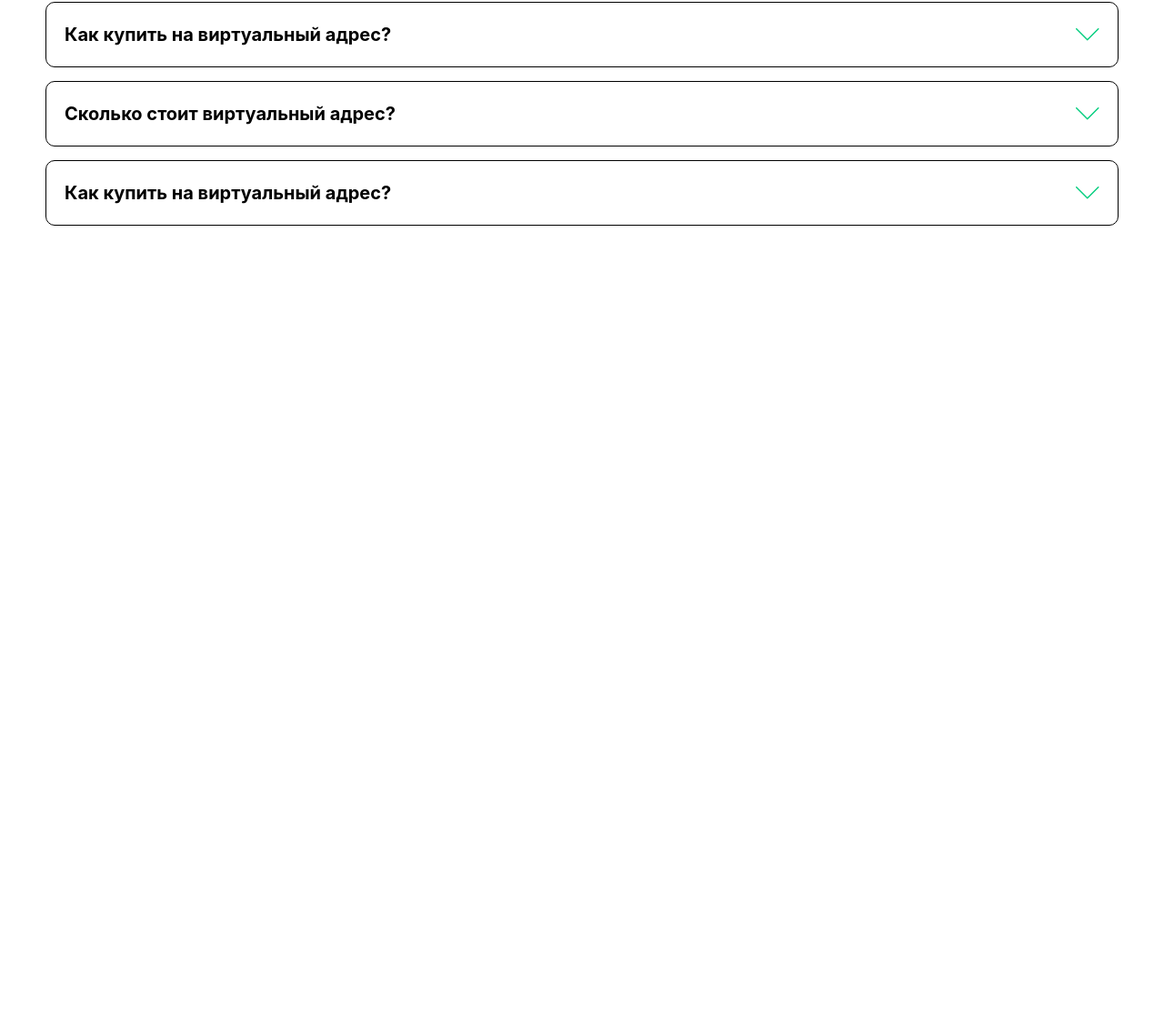
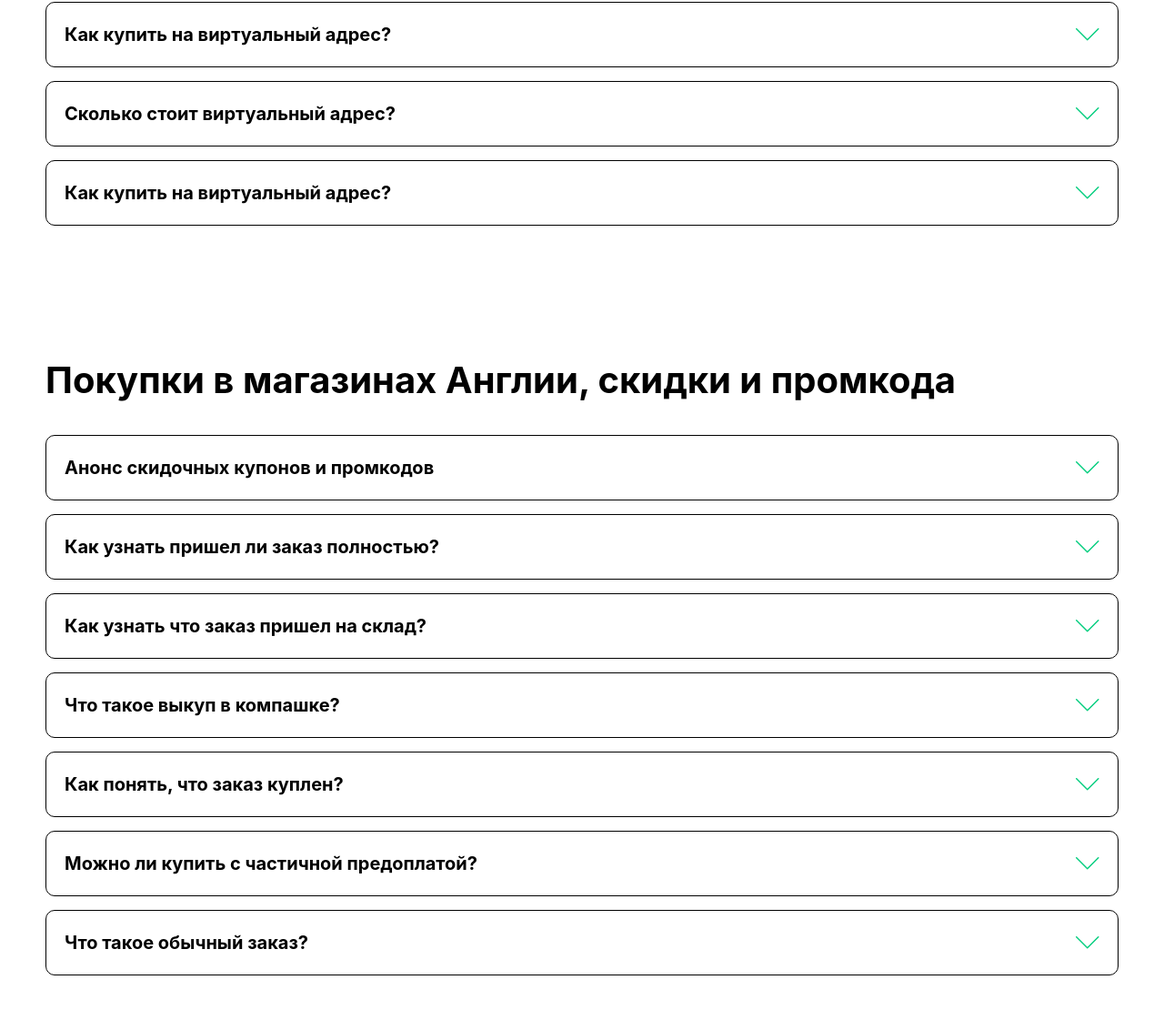
Before and after one commit to Tol1bjon/Project-13, a website: page src/page5.html in a window 1280 px wide. Shown: the part 1050-2160 px from the top of the page at 91% size. Before the commit the page ends 1368 px from the top, so only its background shows below. Drawn offline with nearby package versions, Linux system fonts and the light colour scheme; files that its build step writes are made by us from their sources; files whose address does not match are found by name.

Commit message:
Section4: page5

```diff
--- a/src/page5.html
+++ b/src/page5.html
@@ -84,6 +84,40 @@
                 </div>
             </aside>
         </section>
+
+        <section class="flex flex-col gap-[30px] max-w-[1200px] m-auto py-[70px] px-[10px]">
+            <h1 class="font-bold lg:text-[40px] text-[35px]">Покупки в магазинаx Англии, скидки и промкода</h1>
+            <aside class="flex flex-col gap-[15px]">
+                <div class="flex items-center justify-between p-[20px] border-1 border-black rounded-[10px]">
+                    <h1 class="font-bold text-[20px]">Анонс скидочныx купонов и промкодов</h1>
+                    <img src="./Vector 50.png" alt="">
+                </div>
+                <div class="flex items-center justify-between p-[20px] border-1 border-black rounded-[10px]">
+                    <h1 class="font-bold text-[20px]">Как узнать пришел ли заказ полностью?</h1>
+                    <img src="./Vector 50.png" alt="">
+                </div>
+                <div class="flex items-center justify-between p-[20px] border-1 border-black rounded-[10px]">
+                    <h1 class="font-bold text-[20px]">Как узнать что заказ пришел на склад?</h1>
+                    <img src="./Vector 50.png" alt="">
+                </div>
+                <div class="flex items-center justify-between p-[20px] border-1 border-black rounded-[10px]">
+                    <h1 class="font-bold text-[20px]">Что такое выкуп в компашке?</h1>
+                    <img src="./Vector 50.png" alt="">
+                </div>
+                <div class="flex items-center justify-between p-[20px] border-1 border-black rounded-[10px]">
+                    <h1 class="font-bold text-[20px]">Как понять, что заказ куплен?</h1>
+                    <img src="./Vector 50.png" alt="">
+                </div>
+                <div class="flex items-center justify-between p-[20px] border-1 border-black rounded-[10px]">
+                    <h1 class="font-bold text-[20px]">Можно ли купить с частичной предоплатой?</h1>
+                    <img src="./Vector 50.png" alt="">
+                </div>
+                <div class="flex items-center justify-between p-[20px] border-1 border-black rounded-[10px]">
+                    <h1 class="font-bold text-[20px]">Что такое обычный заказ?</h1>
+                    <img src="./Vector 50.png" alt="">
+                </div>
+            </aside>
+        </section>
     </main>
 </body>
 </html>
```
